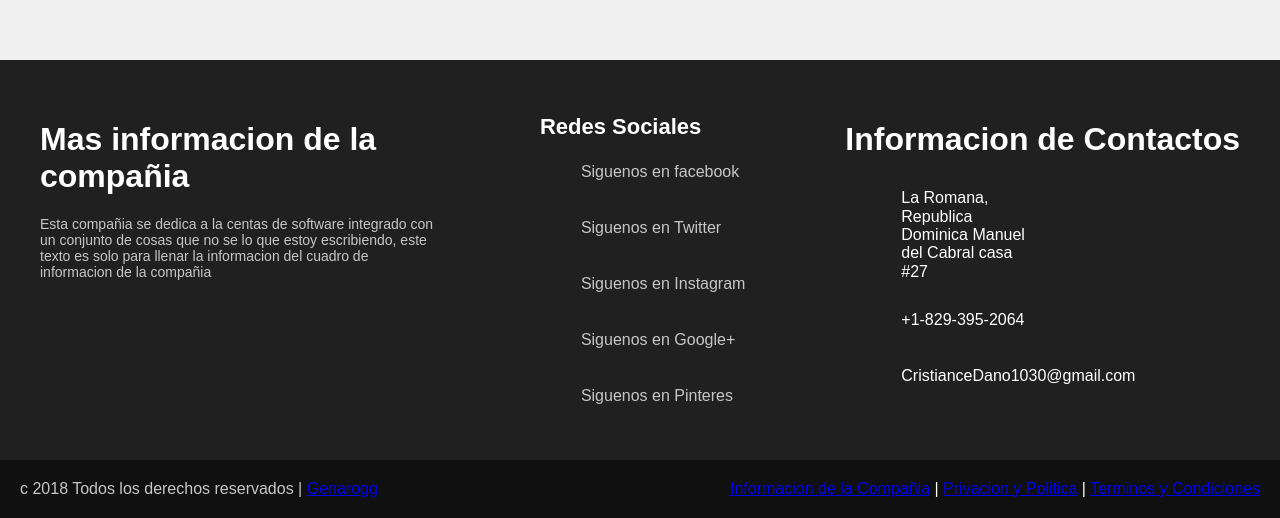
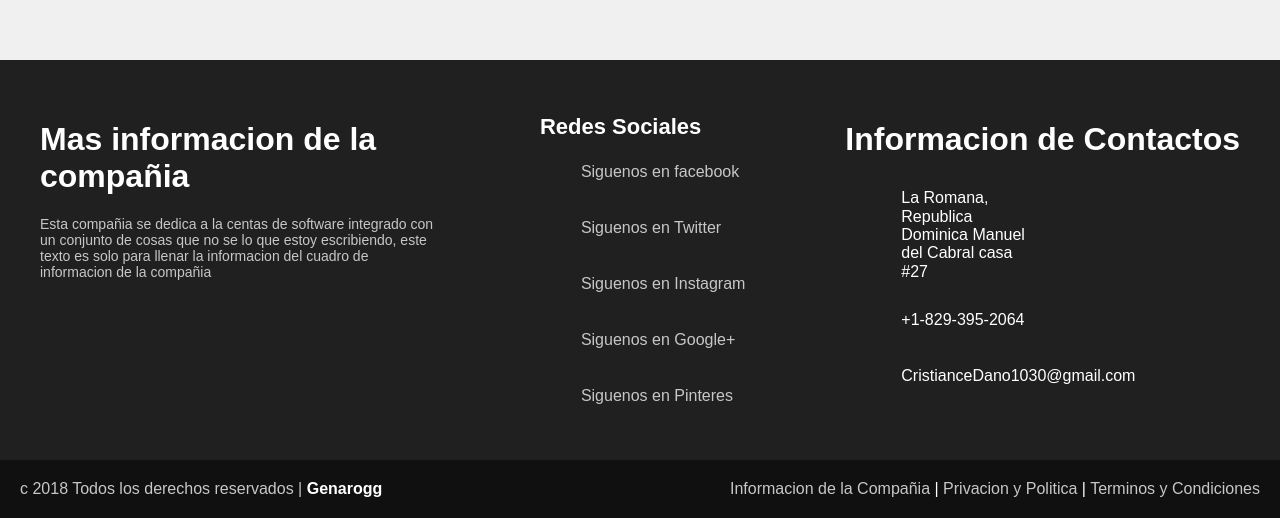
Before and after one commit to genarogg/footer-magt, a plain HTML site: page index.html in a window 1280 px wide. Shown: the part 282-800 px from the top of the page. Drawn offline with nearby package versions, Linux system fonts and the light colour scheme; files that its build step writes are made by us from their sources.

Commit message:
.Copyright a

```diff
--- a/css/style.css
+++ b/css/style.css
@@ -114,3 +114,14 @@ footer{
 .Copyright{
     color: #c7c7c7;
 }
+
+.Copyright a{
+    text-decoration: none;
+    color: white;
+    font-weight: bold;
+}
+
+.information a{
+    text-decoration: none;
+    color: #c7c7c7;
+}
```
